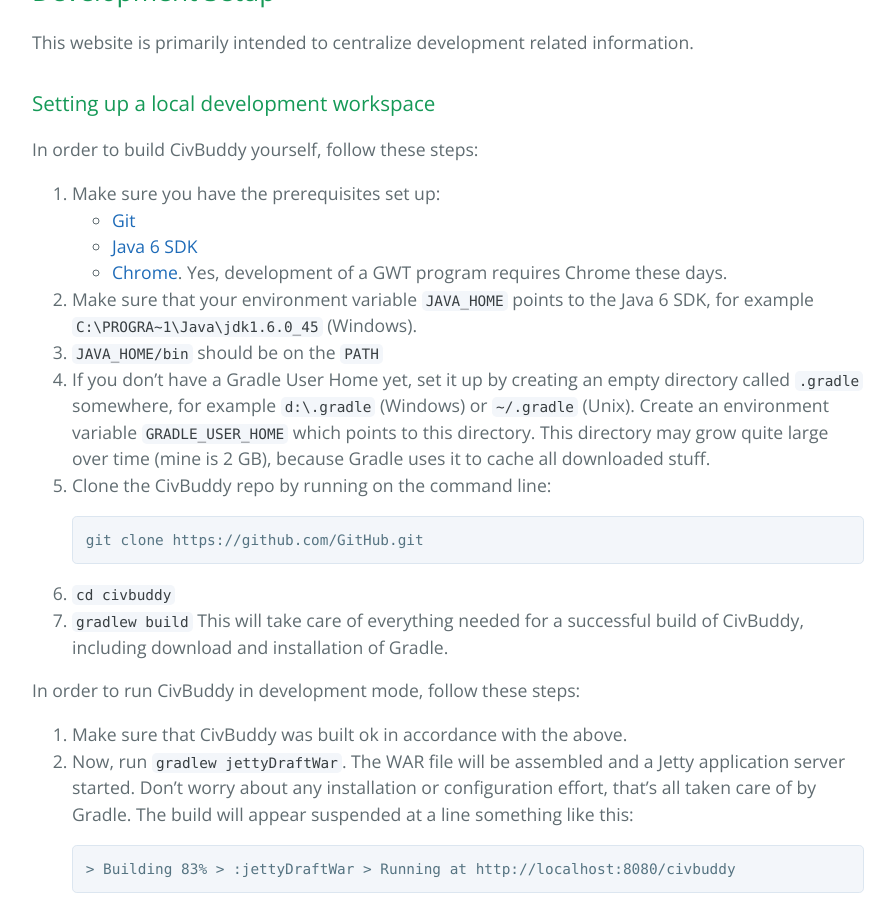
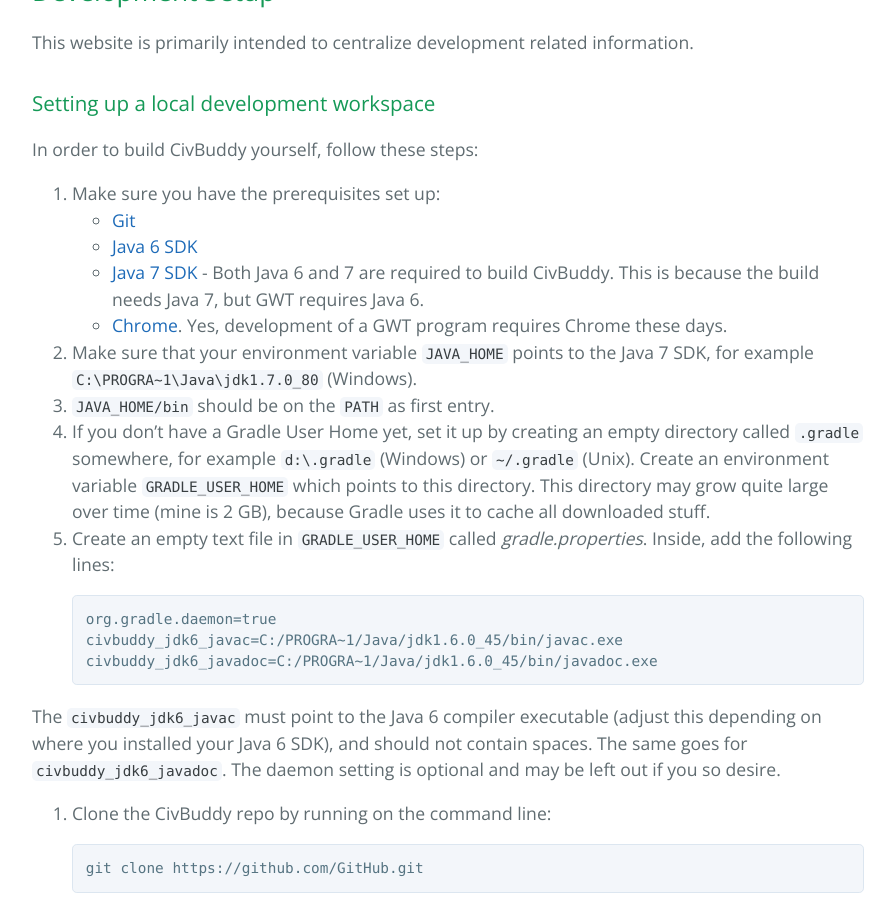
Before and after one commit to tsjensen/civbuddy, a Jekyll site: the page built from index.html, in a window 1280 px wide and 900 px high, scrolled down 1466 px. Shown: the whole window, without its empty margins (192-1087 px from the left). Built offline with Jekyll 4.4.1, drawn with Linux system fonts in a browser that asks for light colours.

Commit message:
Update dev setup instructions

```diff
--- a/index.html
+++ b/index.html
@@ -37,10 +37,18 @@
  1. Make sure you have the prerequisites set up:
    - [Git](http://git-scm.com/)
    - [Java 6 SDK](http://www.oracle.com/technetwork/java/javase/downloads/java-archive-downloads-javase6-419409.html)
+   - [Java 7 SDK](http://www.oracle.com/technetwork/java/javase/downloads/jdk7-downloads-1880260.html) - Both Java 6 and 7 are required to build {{ site.name }}. This is because the build needs Java&nbsp;7, but GWT requires Java&nbsp;6.
    - [Chrome](http://www.google.com/chrome). Yes, development of a GWT program requires Chrome these days.
- 1. Make sure that your environment variable `JAVA_HOME` points to the Java&nbsp;6 SDK, for example `C:\PROGRA~1\Java\jdk1.6.0_45` (Windows).
- 1. `JAVA_HOME/bin` should be on the `PATH`
+ 1. Make sure that your environment variable `JAVA_HOME` points to the Java&nbsp;7 SDK, for example `C:\PROGRA~1\Java\jdk1.7.0_80` (Windows).
+ 1. `JAVA_HOME/bin` should be on the `PATH` as first entry.
  1. If you don't have a Gradle User Home yet, set it up by creating an empty directory called `.gradle` somewhere, for example `d:\.gradle` (Windows) or `~/.gradle` (Unix). Create an environment variable `GRADLE_USER_HOME` which points to this directory. This directory may grow quite large over time (mine is 2&nbsp;GB), because Gradle uses it to cache all downloaded stuff.
+ 1. Create an empty text file in `GRADLE_USER_HOME` called *gradle.properties*. Inside, add the following lines:
+
+        org.gradle.daemon=true
+        civbuddy_jdk6_javac=C:/PROGRA~1/Java/jdk1.6.0_45/bin/javac.exe
+        civbuddy_jdk6_javadoc=C:/PROGRA~1/Java/jdk1.6.0_45/bin/javadoc.exe
+
+The `civbuddy_jdk6_javac` must point to the Java&nbsp;6 compiler executable (adjust this depending on where you installed your Java&nbsp;6 SDK), and should not contain spaces. The same goes for `civbuddy_jdk6_javadoc`. The daemon setting is optional and may be left out if you so desire.
  1. Clone the {{ site.name }} repo by running on the command line:
 
         git clone https://github.com/{{ site.github }}.git
```
